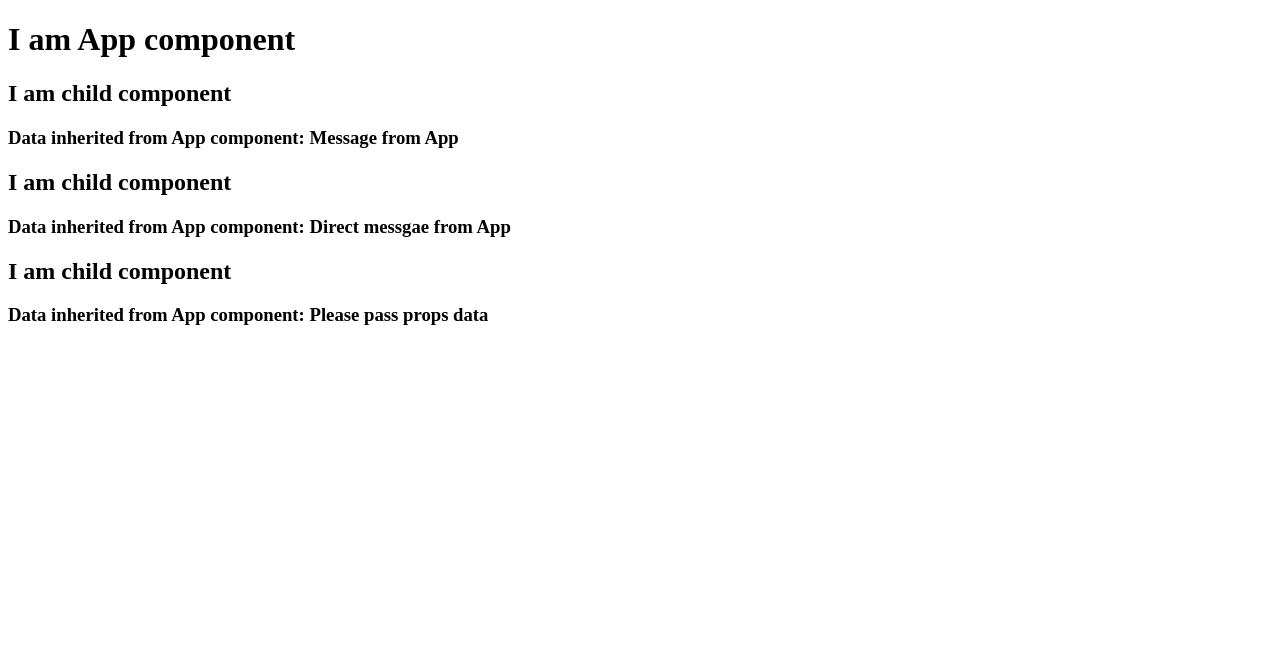
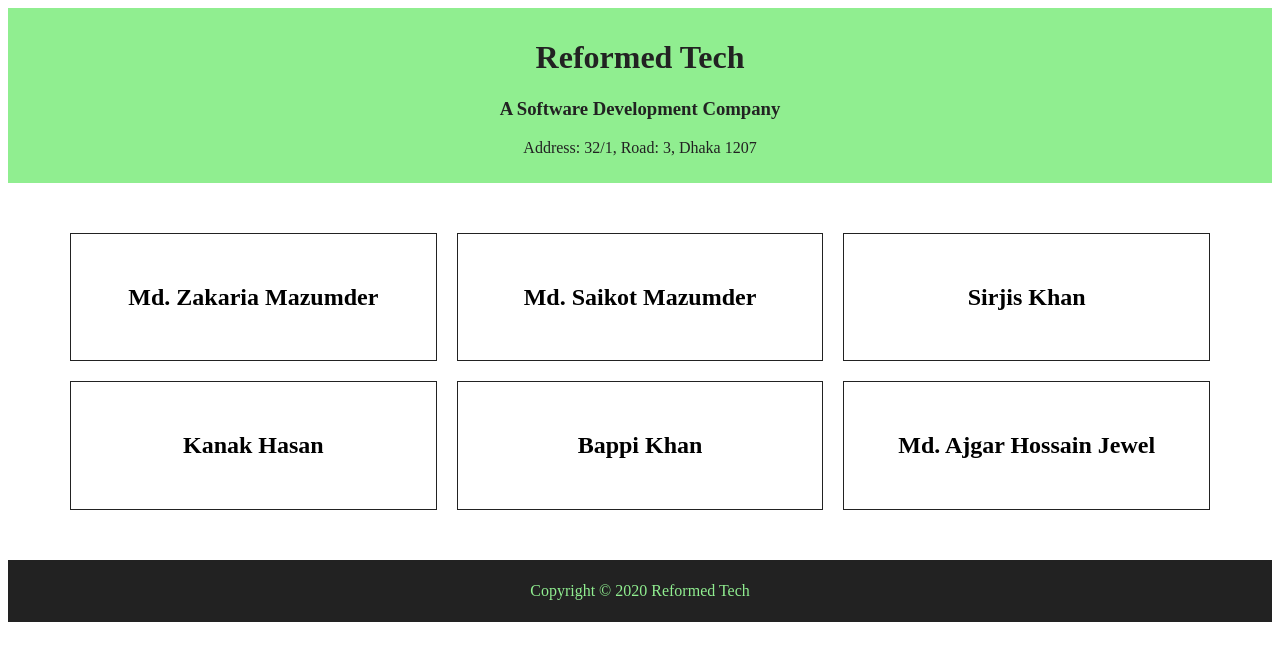
Before and after one commit to mdajgarhossain/vue-cli, a Vue app: page / in a window 1280 px wide. Shown: the top 660 px of the page. Built offline with nearby package versions, Linux system fonts and the light colour scheme.

Commit message:
Create a simple UI by nesting different components

```diff
--- a/src/App.vue
+++ b/src/App.vue
@@ -1,29 +1,21 @@
 <template>
-  <div id="app">
-    <!-- this h1 is App component's own data -->
-    <h1>{{ title }}</h1>
-    <!-- pass props by binding data -->
-    <HelloWorld :msg="msg" />
-    <!-- pass props by providing direct value-->
-    <HelloWorld msg="Direct messgae from App" />
-    <!-- no props data passing & using default props-->
-    <HelloWorld />
+  <div>
+    <Header />
+    <Developers />
+    <Footer />
   </div>
 </template>
 
 <script>
-import HelloWorld from "./components/HelloWorld.vue";
+import Header from "./components/Header";
+import Footer from "./components/Footer";
+import Developers from "./components/Developers";
 
 export default {
-  name: "App",
   components: {
-    HelloWorld,
-  },
-  data() {
-    return {
-      title: "I am App component",
-      msg: "Message from App",
-    };
+    Header,
+    Footer,
+    Developers,
   },
 };
 </script>
--- /dev/null
+++ b/src/components/Developers.vue
@@ -0,0 +1,85 @@
+<template>
+  <div id="developers">
+    <ul>
+      <li
+        v-for="developer in developers"
+        v-bind:key="developer.id"
+        v-on:click="developer.show = !developer.show"
+      >
+        <h2>{{ developer.name }}</h2>
+        <h3 v-show="developer.show">Speciality: {{ developer.speciality }}</h3>
+      </li>
+    </ul>
+  </div>
+</template>
+
+<script>
+export default {
+  data() {
+    return {
+      developers: [
+        {
+          id: 1,
+          name: "Md. Zakaria Mazumder",
+          speciality: "Senior Software Developer",
+          show: false,
+        },
+        {
+          id: 2,
+          name: "Md. Saikot Mazumder",
+          speciality: "Senior Software Developer",
+          show: false,
+        },
+        {
+          id: 3,
+          name: "Sirjis Khan",
+          speciality: "Fullstack Developer",
+          show: false,
+        },
+        {
+          id: 4,
+          name: "Kanak Hasan",
+          speciality: "Front-end Developer",
+          show: false,
+        },
+        {
+          id: 5,
+          name: "Bappi Khan",
+          speciality: "Front-end Developer",
+          show: false,
+        },
+        {
+          id: 6,
+          name: "Md. Ajgar Hossain Jewel",
+          speciality: "Intern",
+          show: false,
+        },
+      ],
+    };
+  },
+};
+</script>
+
+<style scoped>
+#developers {
+  width: 100%;
+  max-width: 1200px;
+  margin: 40px auto;
+  padding: 0 20px;
+  box-sizing: border-box;
+}
+ul {
+  display: flex;
+  flex-wrap: wrap;
+  list-style-type: none;
+  padding: 0;
+}
+li {
+  flex-grow: 1;
+  flex-basis: 300px;
+  text-align: center;
+  padding: 30px;
+  border: 1px solid #222;
+  margin: 10px;
+}
+</style>
--- /dev/null
+++ b/src/components/Footer.vue
@@ -0,0 +1,26 @@
+<template>
+  <footer>
+    <p>{{ copyright }}</p>
+  </footer>
+</template>
+
+<script>
+export default {
+  data() {
+    return {
+      copyright: "Copyright © 2020 Reformed Tech",
+    };
+  },
+};
+</script>
+
+<style scoped>
+footer {
+  background: #222;
+  padding: 6px;
+}
+p {
+  color: lightgreen;
+  text-align: center;
+}
+</style>
--- /dev/null
+++ b/src/components/Header.vue
@@ -0,0 +1,32 @@
+<template>
+  <header>
+    <h1>{{ title }}</h1>
+    <h3>{{ subTitle }}</h3>
+    <p>Address: {{ address }}</p>
+  </header>
+</template>
+
+<script>
+export default {
+  data() {
+    return {
+      title: "Reformed Tech",
+      subTitle: "A Software Development Company",
+      address: "32/1, Road: 3, Dhaka 1207",
+    };
+  },
+};
+</script>
+
+<style scoped>
+header {
+  background: lightgreen;
+  padding: 10px;
+}
+h1,
+h3,
+p {
+  color: #222;
+  text-align: center;
+}
+</style>
--- a/src/components/HelloWorld.vue
+++ /dev/null
@@ -1,29 +0,0 @@
-<template>
-  <div class="hello">
-    <!-- this h2 is HelloWorld component's own data -->
-    <h2>{{ title }}</h2>
-    <!-- inside the h3 the msg data will be passed from another component as props -->
-    <h3>Data inherited from App component: {{ msg }}</h3>
-  </div>
-</template>
-
-<script>
-export default {
-  name: "HelloWorld",
-  data() {
-    return {
-      title: "I am child component",
-    };
-  },
-  props: {
-    msg: {
-      type: String,
-      default: "Please pass props data",
-    },
-  },
-};
-</script>
-
-<!-- Add "scoped" attribute to limit CSS to this component only -->
-<style scoped>
-</style>
```
